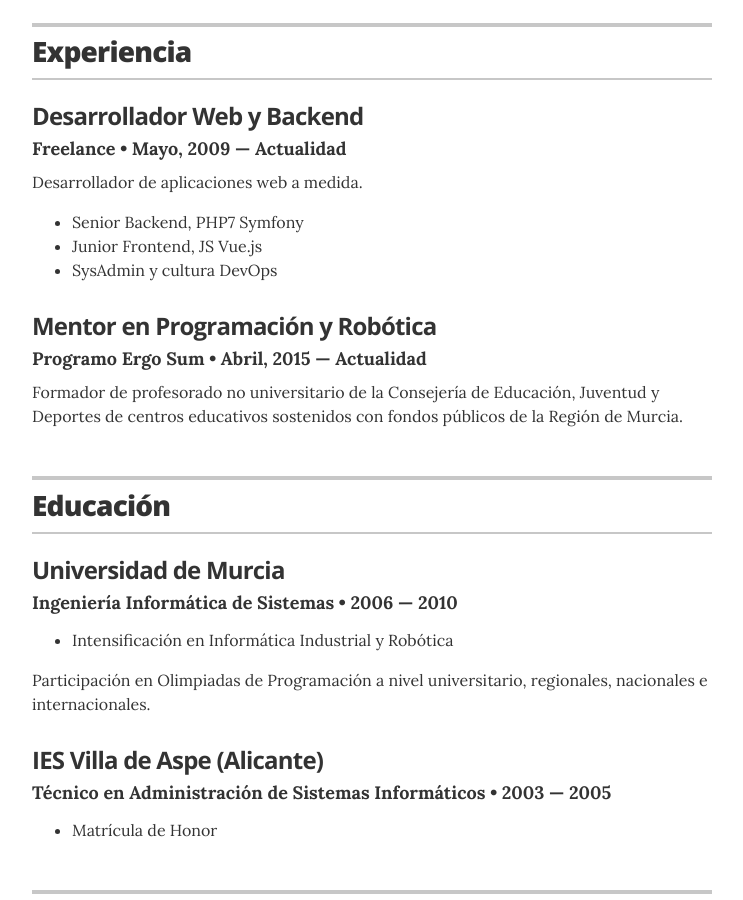
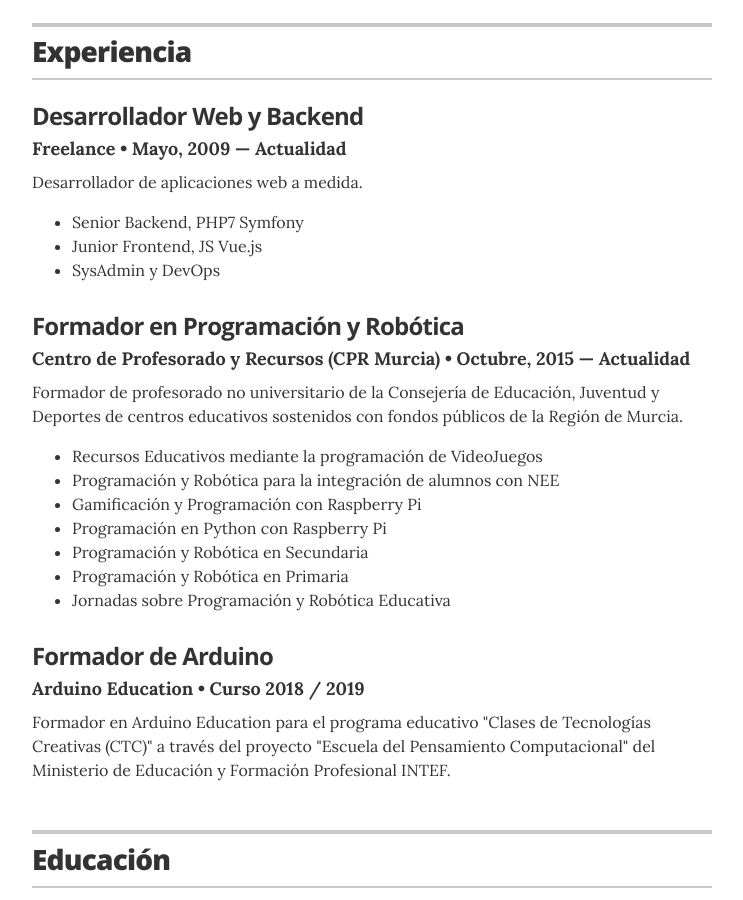
Before and after one commit to migueabellan/migueabellan.github.io, a Jekyll site: the page built from index.html, in a window 1280 px wide and 900 px high, scrolled down 485 px. Shown: the whole window, without its empty margins (268-1011 px from the left). Built offline with Jekyll 4.4.1, drawn with Linux system fonts in a browser that asks for light colours.

Commit message:
Update experience.yml

```diff
--- a/_data/experience.yml
+++ b/_data/experience.yml
@@ -1,9 +1,14 @@
 - company: Desarrollador Web y Backend
   position: Freelance
   duration: Mayo, 2009 &mdash; Actualidad
-  summary: Desarrollador de aplicaciones web a medida. <ul class="resume-item-list"><li>Senior Backend, PHP7 Symfony</li><li>Junior Frontend, JS Vue.js</li><li>SysAdmin y cultura DevOps</li></ul>
+  summary: Desarrollador de aplicaciones web a medida. <ul class="resume-item-list"><li>Senior Backend, PHP7 Symfony</li><li>Junior Frontend, JS Vue.js</li><li>SysAdmin y DevOps</li></ul>
 
-- company: Mentor en Programación y Robótica
-  position: Programo Ergo Sum
-  duration: Abril, 2015  &mdash; Actualidad
-  summary: Formador de profesorado no universitario de la Consejería de Educación, Juventud y Deportes de centros educativos sostenidos con fondos públicos de la Región de Murcia.
+- company: Formador en Programación y Robótica
+  position: Centro de Profesorado y Recursos (CPR Murcia)
+  duration: Octubre, 2015 &mdash; Actualidad
+  summary: Formador de profesorado no universitario de la Consejería de Educación, Juventud y Deportes de centros educativos sostenidos con fondos públicos de la Región de Murcia.<ul class="resume-item-list"><li>Recursos Educativos mediante la programación de VideoJuegos</li><li>Programación y Robótica para la integración de alumnos con NEE</li><li>Gamificación y Programación con Raspberry Pi</li><li>Programación en Python con Raspberry Pi</li><li>Programación y Robótica en Secundaria</li><li>Programación y Robótica en Primaria</li><li>Jornadas sobre Programación y Robótica Educativa</li></ul>
+
+- company: Formador de Arduino
+  position: Arduino Education
+  duration: Curso 2018 / 2019
+  summary: Formador en Arduino Education para el programa educativo "Clases de Tecnologías Creativas (CTC)" a través del proyecto "Escuela del Pensamiento Computacional" del Ministerio de Educación y Formación Profesional INTEF.
```
